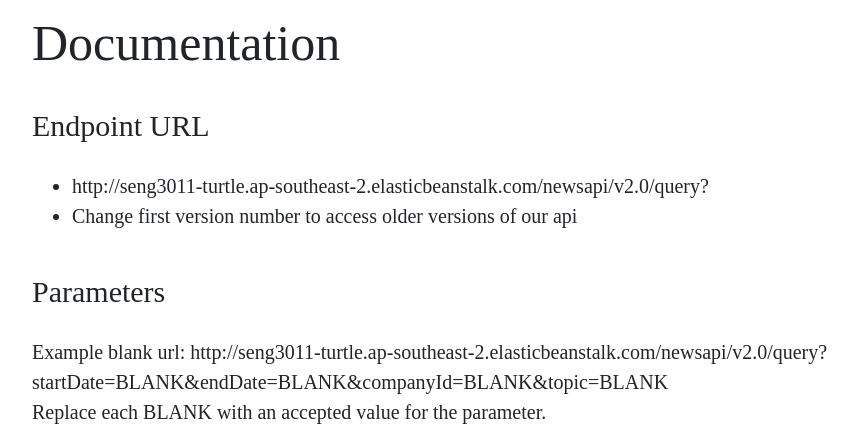
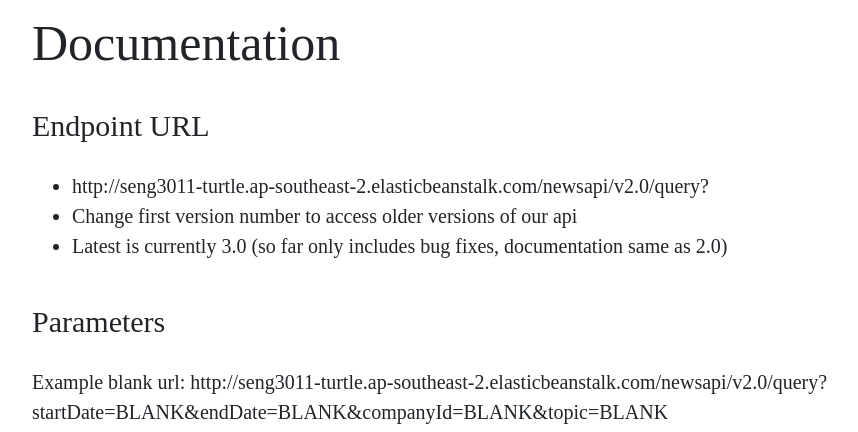
Before and after one commit to minimac1/Seng3011, a Flask app: page /documentation in a window 1280 px wide. Shown: the part 94-526 px from the top of the page, without its empty margins (238-1096 px from the left). Run offline with Flask 2, Linux system fonts and the light colour scheme; some libraries are stand-ins or nearby versions.

Commit message:
Update documentation.html

```diff
--- a/templates/documentation.html
+++ b/templates/documentation.html
@@ -7,6 +7,7 @@
             <ul>
                 <li>http://seng3011-turtle.ap-southeast-2.elasticbeanstalk.com/newsapi/v2.0/query?</li>
                 <li>Change first version number to access older versions of our api</li>
+                <li>Latest is currently 3.0 (so far only includes bug fixes, documentation same as 2.0)</li>
             </ul>
             <div class="CL-heading">Parameters</div>
             <div class="CL-body">
```
